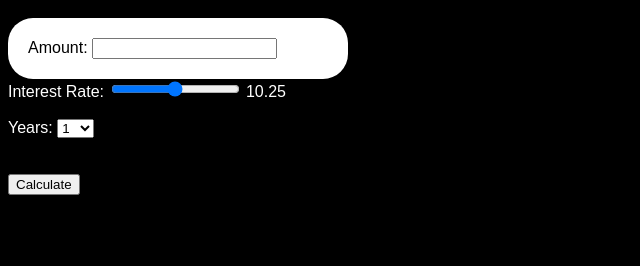
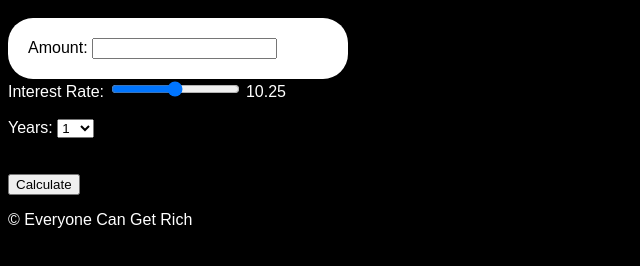
Before and after one commit to honeyherambmathur/final-project, a plain HTML site: page index.html in a window 1280 px wide. Shown: the part 122-388 px from the top of the page, without its empty margins (0-640 px from the left). Drawn offline with Linux system fonts and the light colour scheme.

Commit message:
Update index.html

```diff
--- a/index.html
+++ b/index.html
@@ -4,7 +4,7 @@
    <script src="script.js"></script>
    <link rel="stylesheet" href="style.css">
 
-  <title>Simple interest calculator</title>
+  <title>Web App - Simple interest calculator</title>
 
 </head>
 <body>
@@ -41,4 +41,11 @@
         <button onclick="calculate()">Calculate</button>
 
         <p id="result"></p>
+
+   <footer>
+
+        &#169; Everyone Can Get Rich
+
+
+</footer>
     </body>
```
